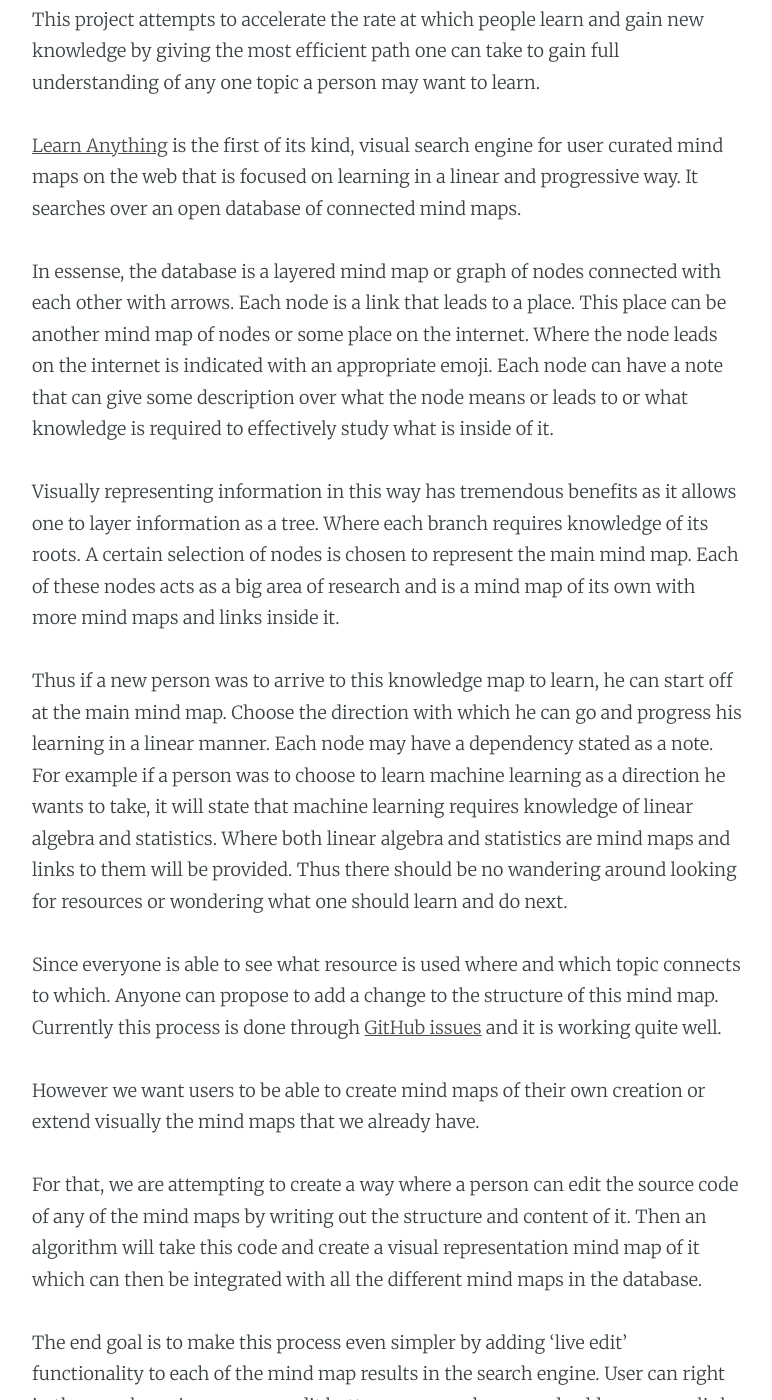
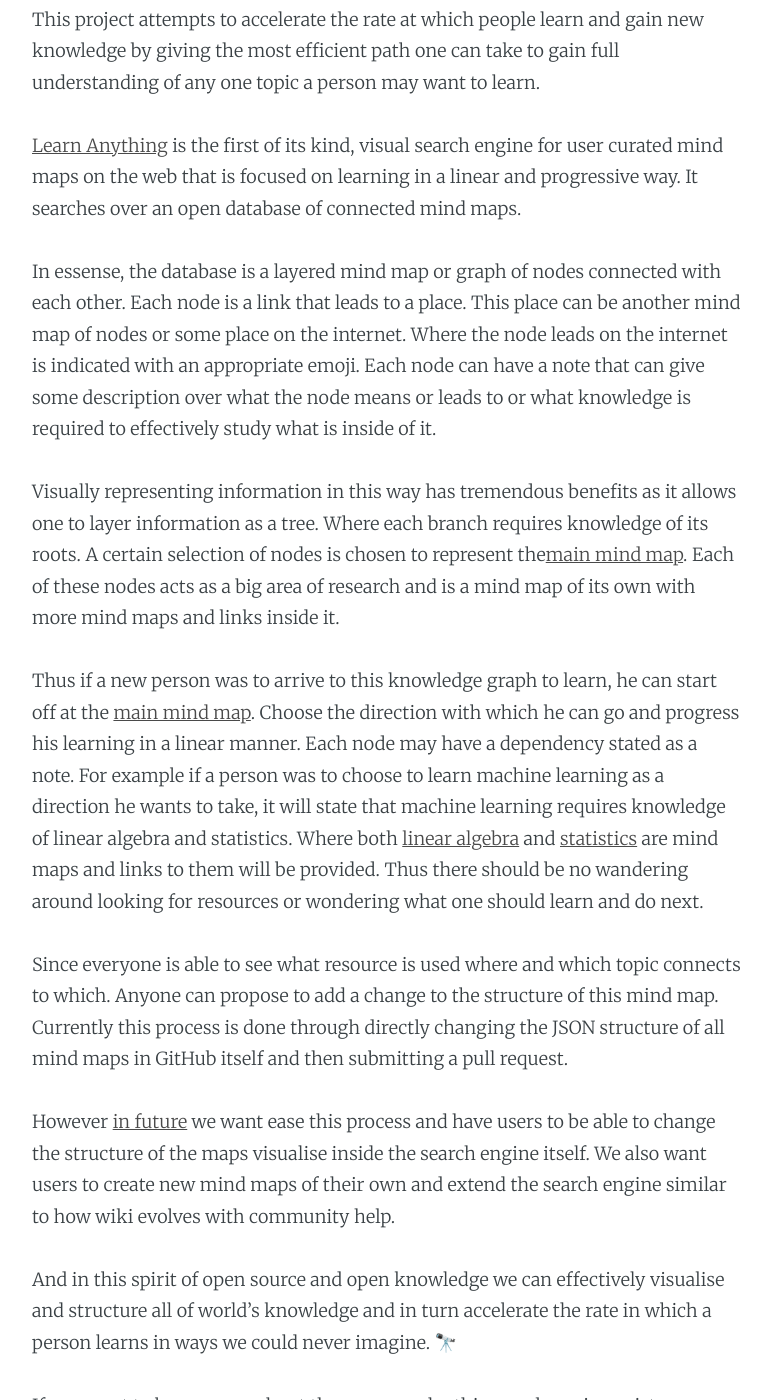
Before and after one commit to jeffreyyoung/learn-anything.github.io, a Jekyll site: the page built from _posts/2017-05-27-future-of-learning.markdown, in a window 1280 px wide and 1400 px high, scrolled down 842 px. Shown: the whole window, without its empty margins (253-1025 px from the left). Built offline with Jekyll 4.4.1, drawn with Linux system fonts in a browser that asks for light colours; some of the changed text lies outside the part shown.

Commit message:
:sparkles:

```diff
--- a/_posts/2017-05-27-future-of-learning.markdown
+++ b/_posts/2017-05-27-future-of-learning.markdown
@@ -12,22 +12,19 @@
 
 [Learn Anything](https://learn-anything.xyz) is the first of its kind, visual search engine for user curated mind maps on the web that is focused on learning in a linear and progressive way. It searches over an open database of connected mind maps.
 
+In essense, the database is a layered mind map or graph of nodes connected with each other. Each node is a link that leads to a place. This place can be another mind map of nodes or some place on the internet. Where the node leads on the internet is indicated with an appropriate emoji. Each node can have a note that can give some description over what the node means or leads to or what knowledge is required to effectively study what is inside of it.
 
-In essense, the database is a layered mind map or graph of nodes connected with each other with arrows. Each node is a link that leads to a place. This place can be another mind map of nodes or some place on the internet. Where the node leads on the internet is indicated with an appropriate emoji. Each node can have a note that can give some description over what the node means or leads to or what knowledge is required to effectively study what is inside of it.
+Visually representing information in this way has tremendous benefits as it allows one to layer information as a tree. Where each branch requires knowledge of its roots. A certain selection of nodes is chosen to represent the[main mind map](https://learn-anything.xyz/learn-anything). Each of these nodes acts as a big area of research and is a mind map of its own with more mind maps and links inside it.
 
-Visually representing information in this way has tremendous benefits as it allows one to layer information as a tree. Where each branch requires knowledge of its roots. A certain selection of nodes is chosen to represent the main mind map. Each of these nodes acts as a big area of research and is a mind map of its own with more mind maps and links inside it.
+Thus if a new person was to arrive to this knowledge graph to learn, he can start off at the [main mind map](https://learn-anything.xyz/learn-anything). Choose the direction with which he can go and progress his learning in a linear manner. Each node may have a dependency stated as a note. For example if a person was to choose to learn machine learning as a direction he wants to take, it will state that machine learning requires knowledge of linear algebra and statistics. Where both [linear algebra](https://learn-anything.xyz/mathematics/linear-algebra) and [statistics](https://learn-anything.xyz/mathematics/statistics) are mind maps and links to them will be provided. Thus there should be no wandering around looking for resources or wondering what one should learn and do next.
 
-Thus if a new person was to arrive to this knowledge map to learn, he can start off at the main mind map. Choose the direction with which he can go and progress his learning in a linear manner. Each node may have a dependency stated as a note. For example if a person was to choose to learn machine learning as a direction he wants to take, it will state that machine learning requires knowledge of linear algebra and statistics. Where both linear algebra and statistics are mind maps and links to them will be provided. Thus there should be no wandering around looking for resources or wondering what one should learn and do next.
+Since everyone is able to see what resource is used where and which topic connects to which. Anyone can propose to add a change to the structure of this mind map. Currently this process is done through directly changing the JSON structure of all mind maps in GitHub itself and then submitting a pull request.
 
-Since everyone is able to see what resource is used where and which topic connects to which. Anyone can propose to add a change to the structure of this mind map. Currently this process is done through [GitHub issues](https://github.com/nikitavoloboev/learn-anything/issues) and it is working quite well.
-
-However we want users to be able to create mind maps of their own creation or extend visually the mind maps that we already have.
-
-For that, we are attempting to create a way where a person can edit the source code of any of the mind maps by writing out the structure and content of it. Then an algorithm will take this code and create a visual representation mind map of it which can then be integrated with all the different mind maps in the database.
-
-The end goal is to make this process even simpler by adding 'live edit' functionality to each of the mind map results in the search engine. User can right in the [search engine](https://learn-anything.xyz), press an edit button, move nodes around, add or remove links and then press 'submit button' and a pull request on GitHub will be generated with the changes which can then be reviewed by trusted members of the project.
+However [in future](https://learn-anything.github.io/2017/06/15/roadmap.html) we want ease this process and have users to be able to change the structure of the maps visualise inside the search engine itself. We also want users to create new mind maps of their own and extend the search engine similar to how wiki evolves with community help.
 
 
-And in this spirit of open source and open knowledge we can effectively visualise and structure all of world's knowledge and in turn accelerate the rate in which a person learns in ways we could never imagine. 🚀
+And in this spirit of open source and open knowledge we can effectively visualise and structure all of world's knowledge and in turn accelerate the rate in which a person learns in ways we could never imagine. 🔭
 
-If you want to help us on this journey. You can join our ever growing community of learners on [Slack](https://knowledge-map.slack.com/shared_invite/MTgxNTYzMjIzNjM5LTE0OTQzMzA4MDAtYzY1YWY0ZDc0NQ) and either help with expanding and improving the mind maps or give a hand in creating the first of its kind, [visual search engine](https://github.com/nikitavoloboev/learn-anything-search). 💙
+If you want to know more about the reasons why this search engine exists, you can read [this article](https://medium.com/@NikitaVoloboev/the-invisible-mountains-bd50a31bc64e) which goes into a bit more detail into problems we are solving.
+
+If you want to help us on this journey. You can join our ever growing community of learners on [Slack](https://knowledge-map.slack.com/shared_invite/MTgxNTYzMjIzNjM5LTE0OTQzMzA4MDAtYzY1YWY0ZDc0NQ) and either help with expanding and improving the mind maps or give a hand in creating the first of its kind, [visual search engine](https://github.com/learn-anything/search-engine). 💙
```
Also changed, not shown: _posts/2017-06-15-contributing.markdown (+14 -4 lines), _posts/2017-06-15-mind-map-design.markdown (deleted, +0 -28 lines), _posts/2017-06-15-roadmap.markdown (+9 -5 lines).
